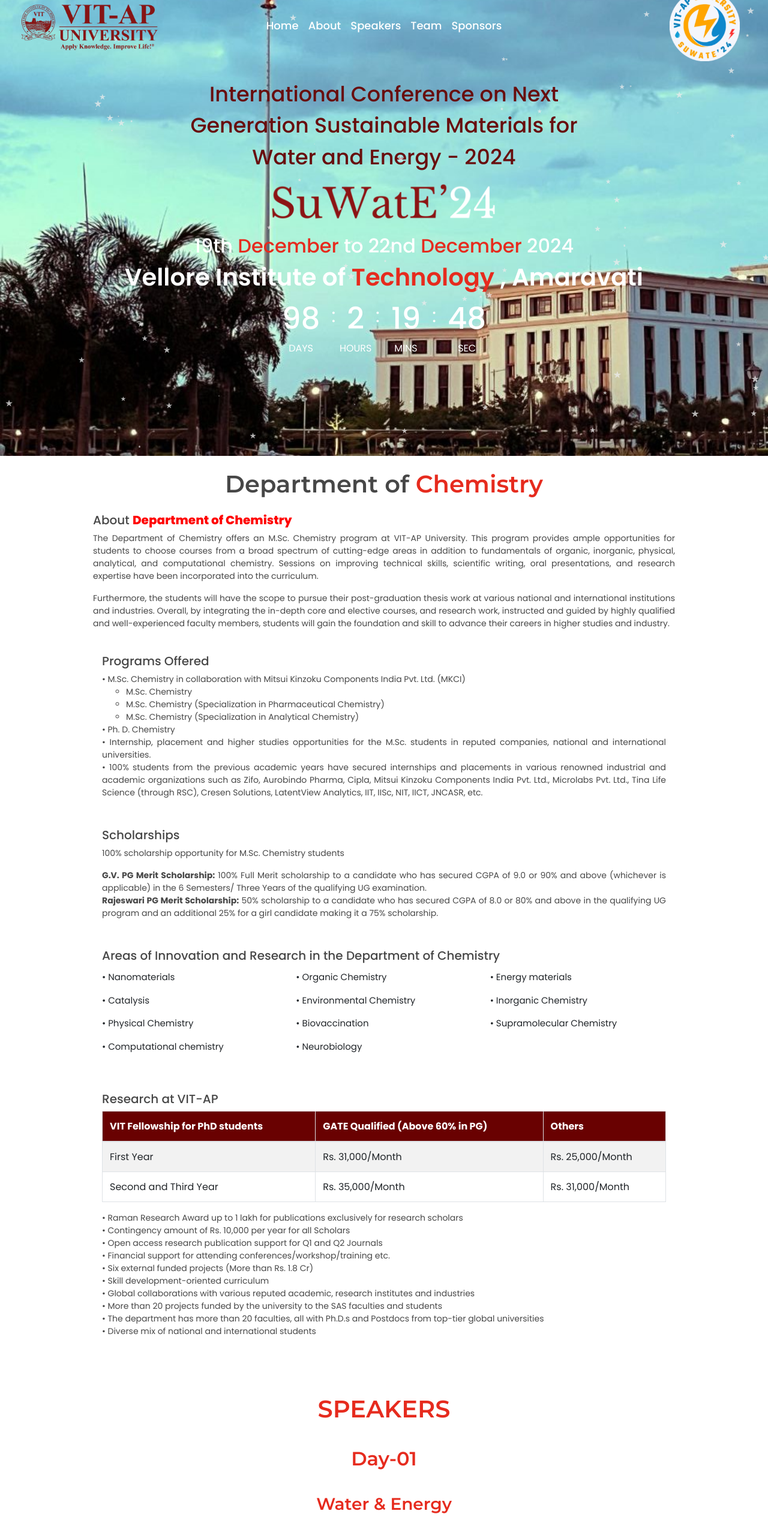
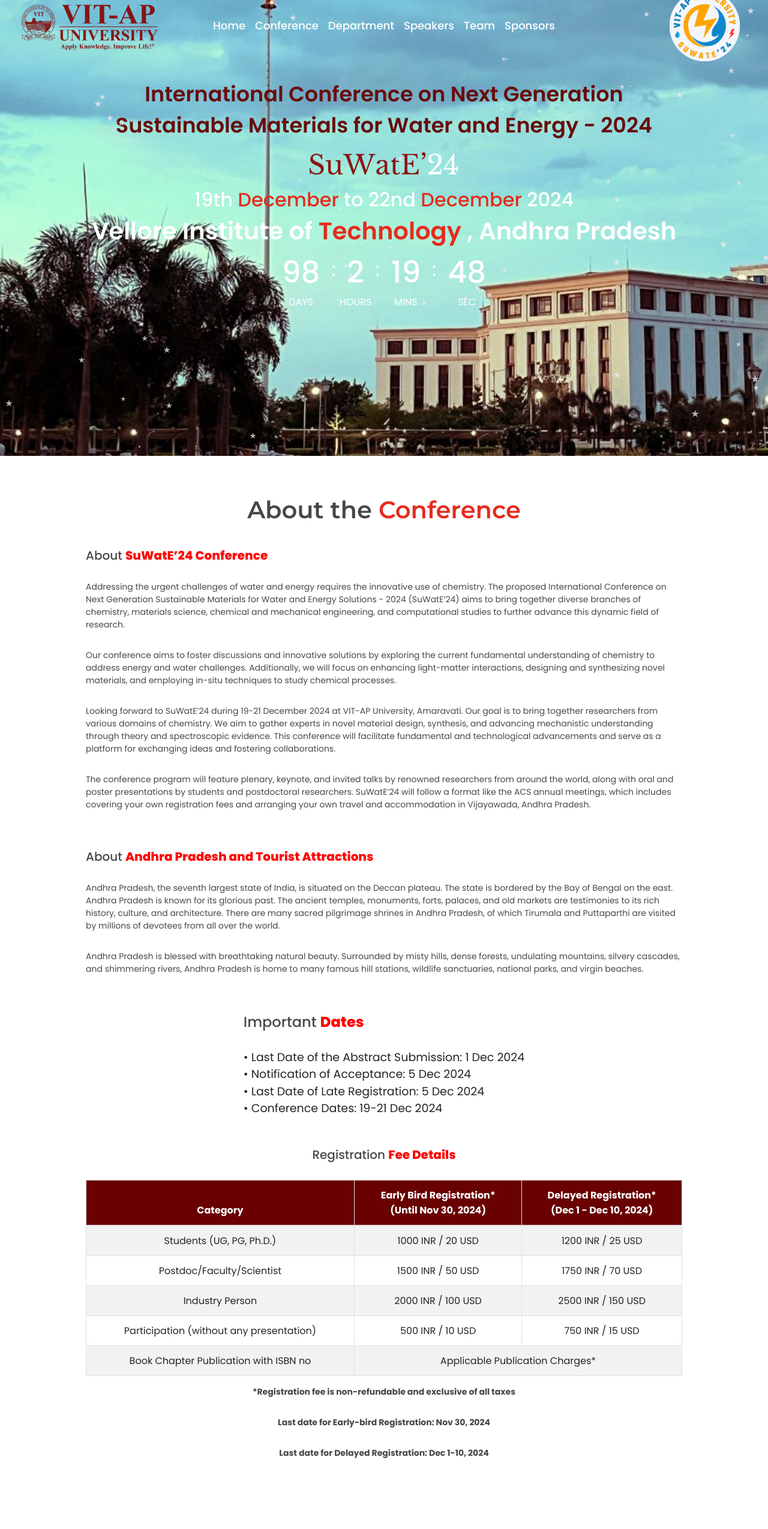
Before and after one commit to karan4533/che_web, a plain HTML site: page index.html in a window 1280 px wide. Shown: the part 40-2589 px from the top of the page at 60% size. Drawn offline with nearby package versions, Linux system fonts and the light colour scheme.

Commit message:
done conference page

```diff
--- a/css/style.css
+++ b/css/style.css
@@ -368,7 +368,7 @@
   width: 50%;
 }
 .max-width-700 {
-  max-width: 700px;
+  max-width: 900px;
   margin: 0 auto;
   color: rgb(104, 14, 14);
   margin-bottom: 15px;/* Center-align the heading horizontally */
@@ -421,6 +421,22 @@
   padding-top: 5px;
   font-size: 16px;
 }
+
+#conference .container-sm {
+   /* Adjust the width as needed */
+  margin: auto; /* Center the container */
+}
+
+.important-dates{
+  display: flex;
+  justify-content: center;
+}
+.text-black{
+  margin-top: 10px;
+  margin-bottom: 30px;
+}
+
+
 #section2{
   position: relative;
   text-align: center;
--- a/index.html
+++ b/index.html
@@ -66,8 +66,11 @@
               <li class="nav-item">
                 <a class="nav-link" href="#home">Home</a>
               </li>
+              <li class="nav-item"> <!-- New element for Conference -->
+                <a class="nav-link" href="#conference">Conference</a>
+              </li>
               <li class="nav-item">
-                <a class="nav-link" href="#section2">About</a>
+                <a class="nav-link" href="#section">Department</a>
               </li>
               <li class="nav-item">
                 <a class="nav-link" href="#speakers">Speakers</a>
@@ -78,7 +81,9 @@
               <li class="nav-item">
                 <a class="nav-link" href="#sponsors">Sponsors</a>
               </li>
+
             </ul>
+
           </div>
 
           <!-- Right Logo -->
@@ -100,10 +105,10 @@
         <div class="main-body text-center pt-3">
 
           <!-- New Heading -->
-          <p class="fs-35 fw-500 max-width-700 ">International Conference on Next Generation Sustainable Materials for Water and Energy - 2024</p>
+          <p class="fs-35 fw-600 max-width-700 ">International Conference on Next Generation Sustainable Materials for Water and Energy - 2024</p>
 
           <div class="maintitle">
-            <img class="event-logo" style="width: 30%; margin-bottom:15px;" src="assets/event-logo.png" alt="Event Logo">
+            <img class="event-logo" style="width: 20%; margin-bottom:15px;" src="assets/event-logo.png" alt="Event Logo">
           </div>
 
           <div class="dateandplace">
@@ -111,7 +116,7 @@
               19th <span class="text-base-color">December</span> to 22nd <span class="text-base-color">December</span> 2024
             </h1>
 
-            <h1 class="fs-42 text-white fw-600">Vellore Institute of <span class="text-base-color">Technology</span> , Amaravati</h1>
+            <h1 class="fs-42 text-white fw-600">Vellore Institute of <span class="text-base-color">Technology</span> , Andhra Pradesh</h1>
           </div>
 
           <!-- Countdown Timer -->
@@ -174,6 +179,111 @@
     </div>
   </div>
 
+<!-- Conference Section -->
+<div id="conference" class="py-5">
+  <div class="container-sm" style="width:80%;"> <!-- Added custom container class and max-width for width adjustment -->
+    <!-- Centered Title for Conference -->
+    <h1 class="text-black section2title ff-mont pt-2 fs-40 fw-600 text-center">About the <span class="text-base-color">Conference</span></h1>
+
+    <div class="conference-content mt-4" data-aos="fade-up" data-aos-duration="1000">
+      <div class="container"> <!-- Retained container for padding -->
+
+        <div class="row">
+          <div class="col-md-12">
+            <div class="about-conference">
+              <h1 class="text-black fs-20 fw-500">About <span class="cl-red fw-800">SuWatE’24 Conference</span></h1>
+              <p class="text-black fs-14 fw-400">Addressing the urgent challenges of water and energy requires the innovative use of chemistry. The proposed International Conference on Next Generation Sustainable Materials for Water and Energy Solutions - 2024 (SuWatE’24) aims to bring together diverse branches of chemistry, materials science, chemical and mechanical engineering, and computational studies to further advance this dynamic field of research.</p>
+              <p class="text-black fs-14 fw-400">Our conference aims to foster discussions and innovative solutions by exploring the current fundamental understanding of chemistry to address energy and water challenges. Additionally, we will focus on enhancing light-matter interactions, designing and synthesizing novel materials, and employing in-situ techniques to study chemical processes.</p>
+              <p class="text-black fs-14 fw-400">Looking forward to SuWatE’24 during 19-21 December 2024 at VIT-AP University, Amaravati. Our goal is to bring together researchers from various domains of chemistry. We aim to gather experts in novel material design, synthesis, and advancing mechanistic understanding through theory and spectroscopic evidence. This conference will facilitate fundamental and technological advancements and serve as a platform for exchanging ideas and fostering collaborations.</p>
+              <p class="text-black fs-14 fw-400">The conference program will feature plenary, keynote, and invited talks by renowned researchers from around the world, along with oral and poster presentations by students and postdoctoral researchers. SuWatE’24 will follow a format like the ACS annual meetings, which includes covering your own registration fees and arranging your own travel and accommodation in Vijayawada, Andhra Pradesh.</p>
+            </div>
+          </div>
+        </div>
+
+        <!-- About Andhra Pradesh Section -->
+        <div class="row mt-4">
+          <div class="col-md-12">
+            <div class="about-andhra">
+              <h1 class="text-black fs-20 fw-500">About <span class="cl-red fw-800">Andhra Pradesh and Tourist Attractions</span></h1>
+              <p class="text-black fs-14 fw-400">Andhra Pradesh, the seventh largest state of India, is situated on the Deccan plateau. The state is bordered by the Bay of Bengal on the east. Andhra Pradesh is known for its glorious past. The ancient temples, monuments, forts, palaces, and old markets are testimonies to its rich history, culture, and architecture. There are many sacred pilgrimage shrines in Andhra Pradesh, of which Tirumala and Puttaparthi are visited by millions of devotees from all over the world.</p>
+              <p class="text-black fs-14 fw-400">Andhra Pradesh is blessed with breathtaking natural beauty. Surrounded by misty hills, dense forests, undulating mountains, silvery cascades, and shimmering rivers, Andhra Pradesh is home to many famous hill stations, wildlife sanctuaries, national parks, and virgin beaches.</p>
+            </div>
+          </div>
+        </div>
+
+        <!-- Important Dates Section -->
+        <!-- Important Dates Section -->
+<!-- Important Dates Section -->
+        <div class="row mt-4">
+          <div class="col-md-12">
+            <div class="important-dates">
+              <ul class="list-unstyled">
+              <h1 class="text-black fs-24 fw-500">Important <span class="cl-red fw-800">Dates</span></h1>
+
+                <li class="text-black1 fs-19 fw-400">• Last Date of the Abstract Submission: 1 Dec 2024</li>
+                <li class="text-black1 fs-19 fw-400">• Notification of Acceptance: 5 Dec 2024</li>
+                <li class="text-black1 fs-19 fw-400">• Last Date of Late Registration: 5 Dec 2024</li>
+                <li class="text-black1 fs-19 fw-400">• Conference Dates: 19-21 Dec 2024</li>
+              </ul>
+            </div>
+          </div>
+        </div>
+
+        <div class="row mt-4">
+          <div class="col-md-12">
+            <div class="registration-fee text-center">
+              <h1 class="text-black fs-20 fw-500">Registration <span class="cl-red fw-800">Fee Details</span></h1>
+              <table class="table table-bordered table-striped text-center">
+                <thead style="background-color: #690101; color: white;">
+                  <tr>
+                    <th>Category</th>
+                    <th>Early Bird Registration*<br>(Until Nov 30, 2024)</th>
+                    <th>Delayed Registration*<br>(Dec 1 - Dec 10, 2024)</th>
+                  </tr>
+                </thead>
+                <tbody>
+                  <tr>
+                    <td>Students (UG, PG, Ph.D.)</td>
+                    <td>1000 INR / 20 USD</td>
+                    <td>1200 INR / 25 USD</td>
+                  </tr>
+                  <tr>
+                    <td>Postdoc/Faculty/Scientist</td>
+                    <td>1500 INR / 50 USD</td>
+                    <td>1750 INR / 70 USD</td>
+                  </tr>
+                  <tr>
+                    <td>Industry Person</td>
+                    <td>2000 INR / 100 USD</td>
+                    <td>2500 INR / 150 USD</td>
+                  </tr>
+                  <tr>
+                    <td>Participation (without any presentation)</td>
+                    <td>500 INR / 10 USD</td>
+                    <td>750 INR / 15 USD</td>
+                  </tr>
+                  <tr>
+                    <td>Book Chapter Publication with ISBN no</td>
+                    <td colspan="2">Applicable Publication Charges*</td>
+                  </tr>
+                </tbody>
+              </table>
+
+              <p class="text-black fs-14 fw-400 mt-3" style="margin-top: 25px;"><strong>*Registration fee is non-refundable and exclusive of all taxes</strong></p>
+              <p class="text-black fs-14 fw-400"><strong>Last date for Early-bird Registration: Nov 30, 2024</strong></p>
+              <p class="text-black fs-14 fw-400"><strong>Last date for Delayed Registration: Dec 1-10, 2024</strong></p>
+            </div>
+          </div>
+        </div>
+
+
+      </div> <!-- End of container -->
+    </div>
+  </div>
+</div>
+
+
+<!-- department of Chemistry -->
 <div id="section2">
   <h1 class="text-black section2title ff-mont pt-2 fs-40 fw-600">Department of <span class="text-base-color"> Chemistry</span></h1>
   <div class="about-us mt-4" data-aos="fade-up" data-aos-duration="1000" >
@@ -309,8 +419,7 @@
     <div class="row text-center">
       <div class="tedxspeakers-title text-center m-3">
        <h1 class="text-black section2title p-3 fs-40 fw-600 ff-mont"  data-aos="fade-up"><span class="text-base-color ">SPEAKERS</span></h1>
-       <h2 class="text-black section2title p-3 fs-40 fw-600 ff-mont"  data-aos="fade-up"><span class="text-base-color ">Day-01</span></h2>
-       <h3 class="text-black section2title p-3 fs-40 fw-600 ff-mont"  data-aos="fade-up"><span class="text-base-color ">Water & Energy</span></h3>
+
      </div>
    </div>
  </div>
@@ -367,13 +476,11 @@
         </div>
       </div>
 
-
       <div id="speakers">
         <div class="container-fluid">
           <div class="row text-center">
             <div class="tedxspeakers-title text-center m-3">
-              <h2 class="text-black section2title p-3 fs-40 fw-600 ff-mont"  data-aos="fade-up"><span class="text-base-color ">Day-02</span></h2>
-             <h3 class="text-black section2title p-3 fs-40 fw-600 ff-mont"  data-aos="fade-up"><span class="text-base-color ">Water</span></h3>
+
             </div>
           </div>
         </div>
@@ -386,9 +493,11 @@
                     <img src="assets/Dr GH Lee[1].jpg">
                   </div>
                   <div class="speakers-txtbox">
-                  <h1 class="fs-25 fw-900">Prof Giehyeon Lee </h1>
+                    <h1 class="fs-25 fw-900">Prof Giehyeon Lee</h1>
                     <p class="fs-18 fw-500">Yonsei University, South Korea</p>
-                  <a href="http://geochem.yonsei.ac.kr/index.php?hCode=BOARD&bo_idx=5"><p class="fs-14 text-base-color">CLICK HERE FOR BRIEF PROFILE OF Prof Giehyeon Lee</p></a>
+                    <a href="http://geochem.yonsei.ac.kr/index.php?hCode=BOARD&bo_idx=5">
+                      <p class="fs-14 text-base-color">CLICK HERE FOR BRIEF PROFILE OF Prof Giehyeon Lee</p>
+                    </a>
                   </div>
                 </div>
               </div>
@@ -400,7 +509,9 @@
                   <div class="speakers-txtbox">
                     <h1 class="fs-25 fw-900">Prof S Meenakshi</h1>
                     <p class="fs-18 fw-500">The Gandhigram Rural Institute, India</p>
-                    <a href="https://scholar.google.co.in/citations?hl=en&user=v9gc7zwAAAAJ"><p class="fs-14 text-base-color">CLICK HERE FOR BRIEF PROFILE OF Prof S Meenakshi</p></a>
+                    <a href="https://scholar.google.co.in/citations?hl=en&user=v9gc7zwAAAAJ">
+                      <p class="fs-14 text-base-color">CLICK HERE FOR BRIEF PROFILE OF Prof S Meenakshi</p>
+                    </a>
                   </div>
                 </div>
               </div>
@@ -412,7 +523,9 @@
                   <div class="speakers-txtbox">
                     <h1 class="fs-25 fw-900">Prof V Aravindan</h1>
                     <p class="fs-18 fw-500">IISER Tripathy</p>
-                  <a href="https://scholar.google.co.in/citations?hl=en&user=k1n8uxUAAAAJ"><p class="fs-14 text-base-color">CLICK HERE FOR BRIEF PROFILE OF Prof V Aravindan</p></a>
+                    <a href="https://scholar.google.co.in/citations?hl=en&user=k1n8uxUAAAAJ">
+                      <p class="fs-14 text-base-color">CLICK HERE FOR BRIEF PROFILE OF Prof V Aravindan</p>
+                    </a>
                   </div>
                 </div>
               </div>
@@ -424,11 +537,13 @@
                   <div class="speakers-txtbox">
                     <h1 class="fs-25 fw-900">Prof N Selvaraju</h1>
                     <p class="fs-18 fw-500">IIT Guwahati</p>
-                    <a href="https://scholar.google.co.in/citations?hl=en&user=cICz1ukAAAAJ"><p class="fs-14 text-base-color">CLICK HERE FOR BRIEF PROFILE OF Prof N Selvaraju</p></a>
+                    <a href="https://scholar.google.co.in/citations?hl=en&user=cICz1ukAAAAJ">
+                      <p class="fs-14 text-base-color">CLICK HERE FOR BRIEF PROFILE OF Prof N Selvaraju</p>
+                    </a>
                   </div>
                 </div>
               </div>
-              <div class="col-md-3"></div>
+              <div class="col-md-3 mx-auto"> <!-- Centered column -->
                 <div class="speakers-box" data-aos="zoom-in" data-aos-duration="1000">
                   <div class="speakers-imgbox">
                     <img src="assets/as.jpg">
@@ -436,86 +551,18 @@
                   <div class="speakers-txtbox">
                     <h1 class="fs-25 fw-900">Prof N Thillai Sivakumar</h1>
                     <p class="fs-18 fw-500">CSIR-CLRI</p>
-                    <a href="https://scholar.google.co.in/citations?hl=en&user=db4SVDcAAAAJ"><p class="fs-14 text-base-color">CLICK HERE FOR BRIEF PROFILE OF Prof N Thillai Sivakumar</p></a>
+                    <a href="https://scholar.google.co.in/citations?hl=en&user=db4SVDcAAAAJ">
+                      <p class="fs-14 text-base-color">CLICK HERE FOR BRIEF PROFILE OF Prof N Thillai Sivakumar</p>
+                    </a>
+                  </div>
+                </div>
+              </div>
+
             </div>
           </div>
         </div>
       </div>
 
-
-            <div id="speakers">
-              <div class="container-fluid">
-                <div class="row text-center">
-                  <div class="tedxspeakers-title text-center m-3">
-                    <h2 class="text-black section2title p-3 fs-40 fw-600 ff-mont"  data-aos="fade-up"><span class="text-base-color ">Day-03</span></h2>
-                   <h3 class="text-black section2title p-3 fs-40 fw-600 ff-mont"  data-aos="fade-up"><span class="text-base-color ">Energy</span></h3>
-                 </div>
-               </div>
-             </div>
-             <div class="tedxspeaker">
-               <div class="container-fluid">
-                <div class="row">
-                  <div class="col-md-3">
-                    <div class="speakers-box" data-aos="zoom-in" data-aos-duration="1000">
-                      <div class="speakers-imgbox">
-                        <img src="assets/Dr GH Lee[1]">
-                      </div>
-                      <div class="speakers-txtbox">
-                        <h1 class="fs-25 fw-900">Prof Giehyeon Lee </h1>
-                        <p class="fs-18 fw-500">Yonsei University, South Korea</p>
-                        <a href="http://geochem.yonsei.ac.kr/index.php?hCode=BOARD&bo_idx=5"><p class="fs-14 text-base-color">CLICK HERE FOR BRIEF PROFILE OF Prof Giehyeon Lee</p></a>
-                        </div>
-                      </div>
-                  </div>
-                  <div class="col-md-3">
-                   <div class="speakers-box" data-aos="zoom-in" data-aos-duration="1000">
-                        <div class="speakers-imgbox">
-                          <img src="assets/Dr S Meenakshi[1].g">
-                        </div>
-                        <div class="speakers-txtbox">
-                          <h1 class="fs-25 fw-900">Prof S Meenakshi</h1>
-                          <p class="fs-18 fw-500">The Gandhigram Rural Institute, India</p>
-                          <a href="https://scholar.google.co.in/citations?hl=en&user=v9gc7zwAAAAJ"><p class="fs-14 text-base-color">CLICK HERE FOR BRIEF PROFILE OF Prof S Meenakshi</p></a>
-                        </div>
-                      </div>
-                    </div>
-                    <div class="col-md-3">
-                      <div class="speakers-box" data-aos="zoom-in" data-aos-duration="1000">
-                      <div class="speakers-imgbox">
-                        <img src="assets/Dr V Aravindan[1].">
-                      </div>
-                      <div class="speakers-txtbox">
-                        <h1 class="fs-25 fw-900">Prof V Aravindan</h1>
-                        <p class="fs-18 fw-500">IISER Tripathy</p>
-                        <a href="https://scholar.google.co.in/citations?hl=en&user=k1n8uxUAAAAJ"><p class="fs-14 text-base-color">CLICK HERE FOR BRIEF PROFILE OF Prof V Aravindan</p></a>
-                      </div>
-                    </div>
-                    </div>
-                    <div class="col-md-3">
-                      <div class="speakers-box" data-aos="zoom-in" data-aos-duration="1000">
-                        <div class="speakers-imgbox">
-                          <img src="assets/Dr N Selvaraju[1].">
-                        </div>
-                        <div class="speakers-txtbox">
-                          <h1 class="fs-25 fw-900">Prof N Selvaraju</h1>
-                          <p class="fs-18 fw-500">IIT Guwahati</p>
-                          <a href="https://scholar.google.co.in/citations?hl=en&user=cICz1ukAAAAJ"><p class="fs-14 text-base-color">CLICK HERE FOR BRIEF PROFILE OF Prof N Selvaraju</p></a>
-                        </div>
-                      </div>
-                    </div>
-                    <div class="col-md-3"></div>
-                      <div class="speakers-box" data-aos="zoom-in" data-aos-duration="1000">
-                        <div class="speakers-imgbox">
-                          <img src="assets/as.jp">
-                        </div>
-                        <div class="speakers-txtbox">
-                          <h1 class="fs-25 fw-900">Prof N Thillai Sivakumar</h1>
-                          <p class="fs-18 fw-500">CSIR-CLRI</p>
-                          <a href="https://scholar.google.co.in/citations?hl=en&user=db4SVDcAAAAJ"><p class="fs-14 text-base-color">CLICK HERE FOR BRIEF PROFILE OF Prof N Thillai Sivakumar</p></a>
-                        </div>
-                      </div>
-                    </div>
-                  </div>
 
 
 
```
Lines whose indentation alone changed are shown as unchanged.
